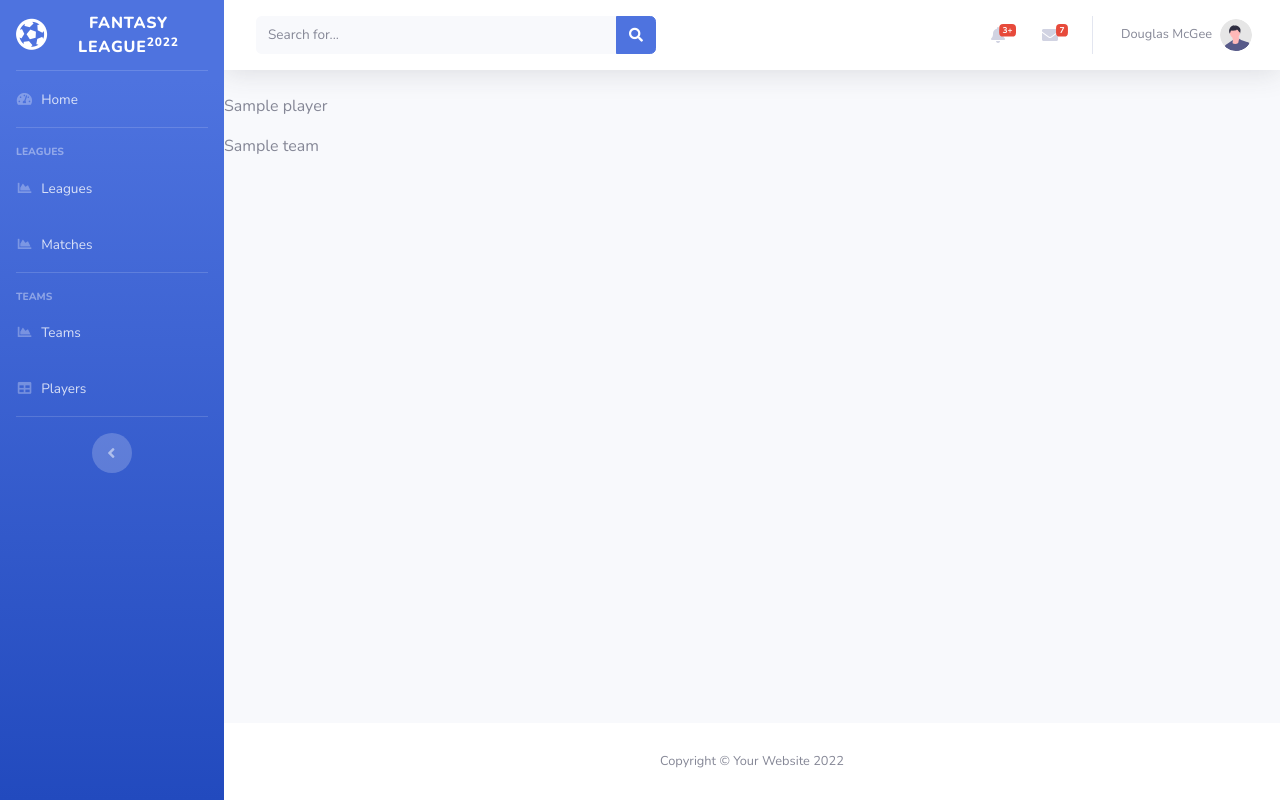
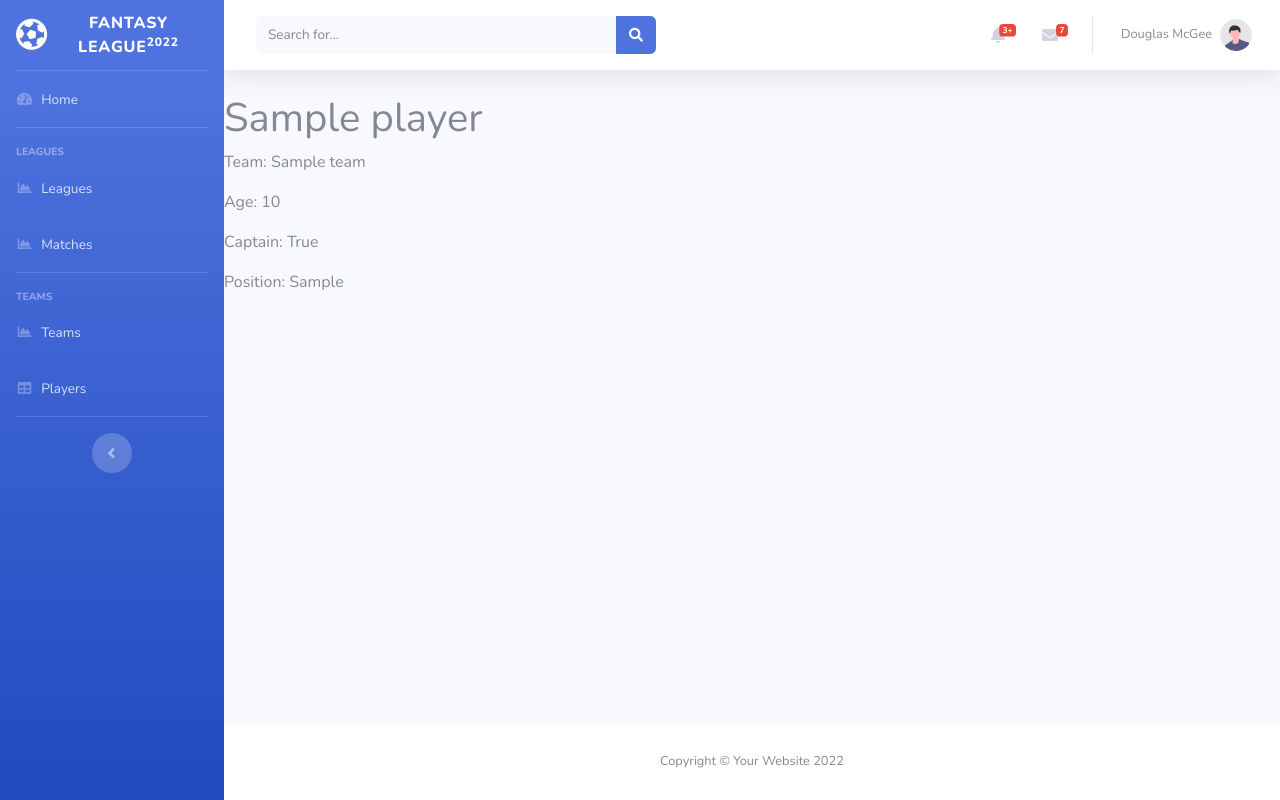
Before and after one commit to shiljatbl/Football-League-Web-App, a Django app: template templates/player/detail.html in a window 1280 px wide. Run offline with Django 3.2, Linux system fonts and the light colour scheme; the template is opened without the code that fills it: values that come from a table or form of the project are taken from there, others are empty; tables that the repository leaves empty hold one stand-in row (values such as "Sample post"); parts of the project's set-up code (start-up, migrations or seed data) failed here and were passed over; some libraries are stand-ins or nearby versions.

Commit message:
CRUD for player model

```diff
--- a/Liga/models.py
+++ b/Liga/models.py
@@ -1,5 +1,5 @@
 from django.db import models
-
+from django.urls import reverse
 
 
 
@@ -37,6 +37,9 @@ class Player(models.Model):
     def __str__(self):
         return self.name
 
+    def get_absolute_url(self):
+        return reverse("player-detail", kwargs={"id": self.id})
+
 
 class Game(models.Model):
     date = models.DateField()
--- a/LigaSajt/urls.py
+++ b/LigaSajt/urls.py
@@ -20,6 +20,7 @@ from Liga import views
 urlpatterns = [
     path('admin/', admin.site.urls),
     path('', views.home_view, name='home'),
-    path('player/', views.player_detail_view, name='player'),
-    path('create/', views.player_create_view, name='create-player')
+    path('player/<int:my_id>', views.player_detail_view, name='player-detail'),
+    path('create/', views.player_create_view, name='create-player'),
+    path('players/', views.player_list_view, name='player-list')
 ]
--- a/templates/player/detail.html
+++ b/templates/player/detail.html
@@ -3,6 +3,9 @@
 
 
 {% block content %}
-<p>{{ player.name }}</p>
-<p>{{ player.team }}</p>
+<h1>{{ player.name }}</h1>
+<p>Team: {{ player.team }}</p>
+<p>Age: {{ player.age }}</p>
+<p>Captain: {{ player.iscaptain }}</p>
+<p>Position: {{ player.position }}</p>
 {% endblock %}
--- a/templates/sidebar_part.html
+++ b/templates/sidebar_part.html
@@ -61,7 +61,7 @@
 
             <!-- Nav Item - Tables -->
             <li class="nav-item {% if filename == "tables" %}active{% endif %}">
-                <a class="nav-link" href="{% url 'player' %}">
+                <a class="nav-link" href="{% url 'player-list' %}">
                     <i class="fas fa-fw fa-table"></i>
                     <span>Players</span></a>
             </li>
```
Also changed, not shown: Liga/views.py (+14 -5 lines), templates/player/list.html (+8 -2 lines).
